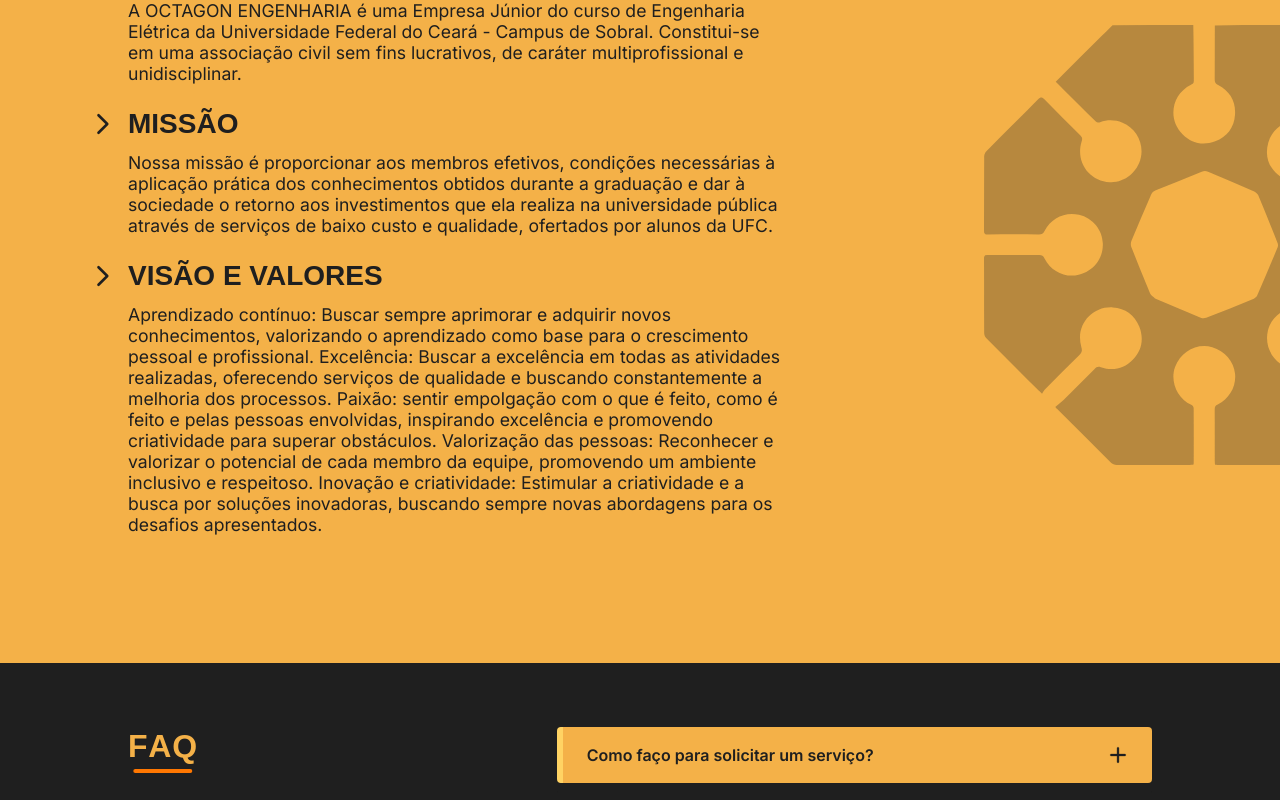
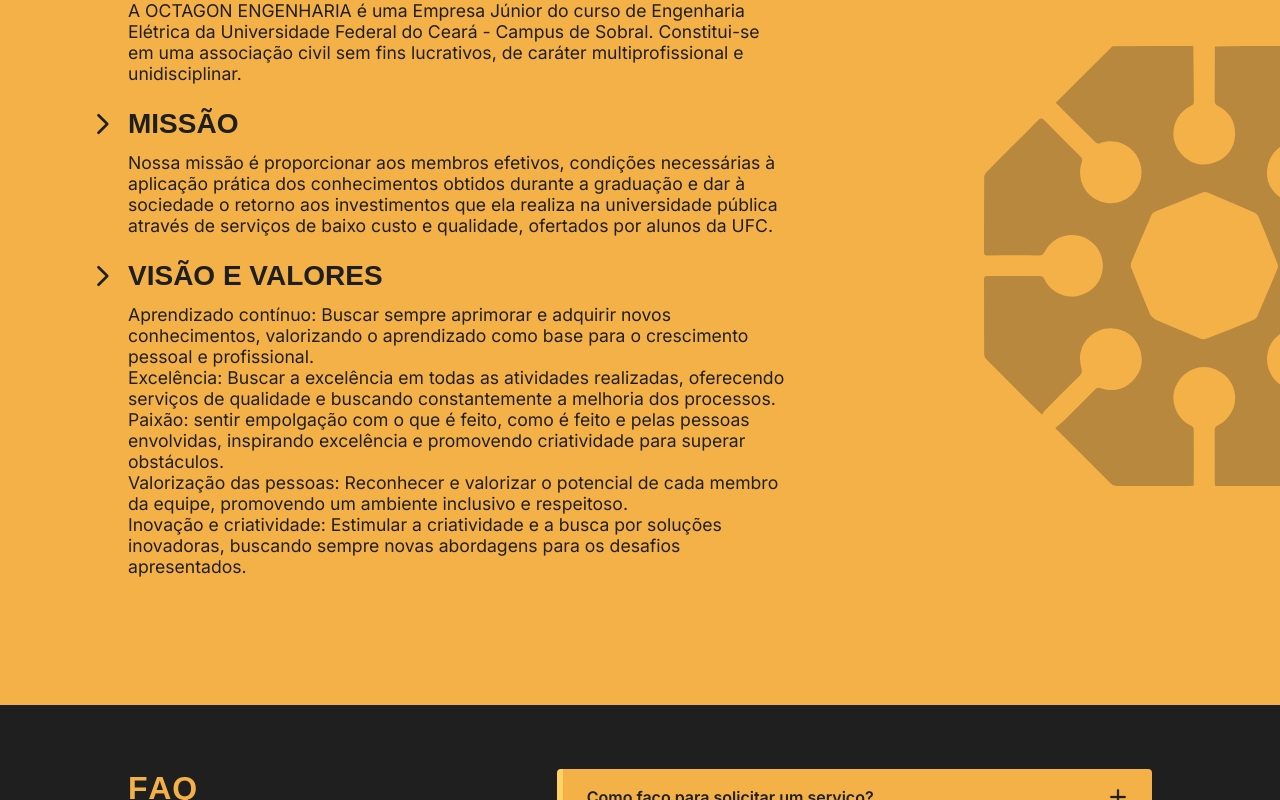
Before and after one commit to vander-furtuna/octagon-site, a Next.js app: page / in a window 1280 px wide. Shown: the part 3267-4067 px from the top of the page. Built offline with nearby package versions, Linux system fonts and the light colour scheme; a web font is replaced by a local one.

Commit message:
feat: change about us structur

```diff
--- a/src/containers/AboutUs/index.tsx
+++ b/src/containers/AboutUs/index.tsx
@@ -27,7 +27,11 @@
                                 {topic.title}
                             </h2>
                             <span className="description">
-                                {topic.description}
+                                {topic.description.map((paragraph) => (
+                                    <p>
+                                        {paragraph}
+                                    </p>
+                                ))}
                             </span>
                         </div>
                     ))}
--- a/src/containers/AboutUs/styles.ts
+++ b/src/containers/AboutUs/styles.ts
@@ -59,8 +59,10 @@
             }
         }
         .description {
-            color: ${({ theme }) => theme.text.bold};
-            font-size: 1.1rem;
+            p {
+                color: ${({ theme }) => theme.text.bold};
+                font-size: 1.1rem;
+            }
         }
     }
 
--- a/src/data/aboutus/aboutUsData.ts
+++ b/src/data/aboutus/aboutUsData.ts
@@ -1,22 +1,22 @@
 interface IAboutUs {
     title: string;
-    description: string;
+    description: string[];
 }
 
 export const aboutUsData: IAboutUs[] = [
     {
         title: 'Quem somos',
         description:
-            'A OCTAGON ENGENHARIA é uma Empresa Júnior do curso de Engenharia Elétrica da Universidade Federal do Ceará - Campus de Sobral. Constitui-se em uma associação civil sem fins lucrativos, de caráter multiprofissional e unidisciplinar.',
+            ['A OCTAGON ENGENHARIA é uma Empresa Júnior do curso de Engenharia Elétrica da Universidade Federal do Ceará - Campus de Sobral. Constitui-se em uma associação civil sem fins lucrativos, de caráter multiprofissional e unidisciplinar.'],
     },
     {
         title: 'Missão',
         description:
-            'Nossa missão é proporcionar aos membros efetivos, condições necessárias à aplicação prática dos conhecimentos obtidos durante a graduação e dar à sociedade o retorno aos investimentos que ela realiza na universidade pública através de serviços de baixo custo e qualidade, ofertados por alunos da UFC.',
+            ['Nossa missão é proporcionar aos membros efetivos, condições necessárias à aplicação prática dos conhecimentos obtidos durante a graduação e dar à sociedade o retorno aos investimentos que ela realiza na universidade pública através de serviços de baixo custo e qualidade, ofertados por alunos da UFC.'],
     },
     {
         title: 'Visão e Valores',
         description:
-            'Aprendizado contínuo: Buscar sempre aprimorar e adquirir novos conhecimentos, valorizando o aprendizado como base para o crescimento pessoal e profissional. Excelência: Buscar a excelência em todas as atividades realizadas, oferecendo serviços de qualidade e buscando constantemente a melhoria dos processos. Paixão: sentir empolgação com o que é feito, como é feito e pelas pessoas envolvidas, inspirando excelência e promovendo criatividade para superar obstáculos. Valorização das pessoas: Reconhecer e valorizar o potencial de cada membro da equipe, promovendo um ambiente inclusivo e respeitoso. Inovação e criatividade: Estimular a criatividade e a busca por soluções inovadoras, buscando sempre novas abordagens para os desafios apresentados.',
+            ['Aprendizado contínuo: Buscar sempre aprimorar e adquirir novos conhecimentos, valorizando o aprendizado como base para o crescimento pessoal e profissional.', 'Excelência: Buscar a excelência em todas as atividades realizadas, oferecendo serviços de qualidade e buscando constantemente a melhoria dos processos.', 'Paixão: sentir empolgação com o que é feito, como é feito e pelas pessoas envolvidas, inspirando excelência e promovendo criatividade para superar obstáculos.', 'Valorização das pessoas: Reconhecer e valorizar o potencial de cada membro da equipe, promovendo um ambiente inclusivo e respeitoso.', 'Inovação e criatividade: Estimular a criatividade e a busca por soluções inovadoras, buscando sempre novas abordagens para os desafios apresentados.'],
     },
 ];
```
